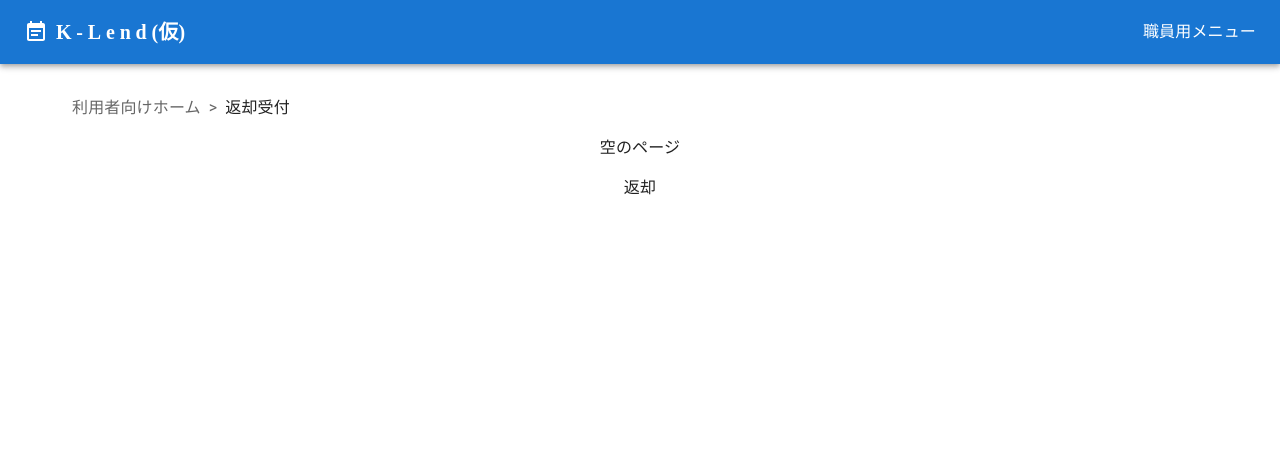
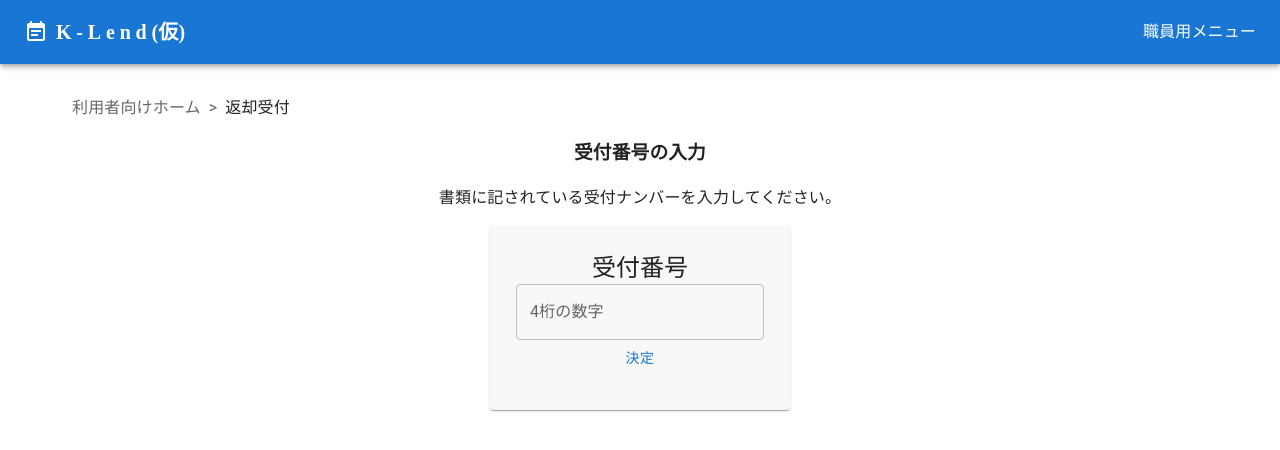
Before and after one commit to sopuro3/klend-front, a React (Vite) app: page /reception/return in a window 1280 px wide. Shown: the top 450 px of the page. Built offline with nearby package versions, Linux system fonts and the light colour scheme.

Commit message:
feat:簡単に画面を実装。

```diff
--- a/package.json
+++ b/package.json
@@ -41,6 +41,8 @@
         "react-apexcharts": "^1.4.1",
         "react-device-detect": "^2.2.3",
         "react-dom": "^18.2.0",
+        "react-hook-form": "^7.49.0",
+        "react-number-format": "^5.3.1",
         "react-perfect-scrollbar": "^1.5.8",
         "react-redux": "^9.0.2",
         "react-router": "^6.17.0",
--- a/src/reception/Recep_page.tsx
+++ b/src/reception/Recep_page.tsx
@@ -5,6 +5,7 @@ import Recep_home from "./pages/home/Recep_home.tsx";
 import Borrow from "./pages/borrow/Borrow.tsx";
 import Borrow_complete from "./pages/borrow_comp/Borrow_complete.tsx";
 import Error401 from "../pages/other/error/Error401.tsx";
+import 返却時のナンバー入力画面 from "./pages/return_input/Return_Input.tsx";
 import ChangeOrderInputMenu from "./pages/change_order/Change_NumInput.tsx";
 
 export interface Page {
@@ -58,7 +59,7 @@ export const lists: Pages = [
                 href: "/reception/return",
                 text: "返却受付",
                 iconName: Info,
-                element: <ReturnEmpty text="返却" />,
+                element: <返却時のナンバー入力画面 />,
                 isDrawerButton: true,
                 subPages: [
                     {
--- /dev/null
+++ b/src/reception/pages/return_input/Return_Input.tsx
@@ -0,0 +1,45 @@
+import { Button, Card, CardContent, TextField, Typography } from "@mui/material";
+
+export default function 返却時のナンバー入力画面(){
+   return (
+    <>
+        <h3 >受付番号の入力</h3>
+        <p>書類に記されている受付ナンバーを入力してください。</p>
+
+        <Card
+                sx={{
+                    maxWidth: 300,
+                    margin: "auto",
+                    padding: "10px",
+                    background: "#f8f8f8",
+                }}
+            >
+                <CardContent>
+                    <Typography variant="h5" component="div">
+                        受付番号
+                    </Typography>
+                        <App/>
+                </CardContent>
+            </Card>
+    </>
+   )
+}
+
+
+import { useForm } from 'react-hook-form';
+
+function App() {
+  const { register, handleSubmit } = useForm();
+
+  const onSubmit = (data: any) => console.log(data);
+
+  return (
+    <div className="App">
+      <form onSubmit={handleSubmit(onSubmit)}>
+
+        <TextField id="outlined-basic" label="4桁の数字" type="number" variant="outlined" {...register('number')} />
+        <Button variant="text" type="submit">決定</Button>
+      </form>
+    </div>
+  );
+}
```
Also changed, not shown: 1 other file (tests, documents, lock files or other folders).
